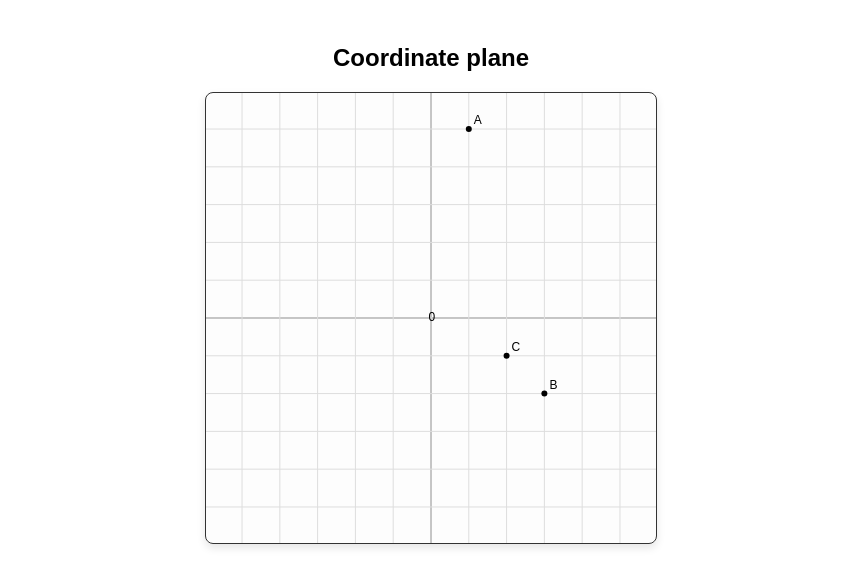
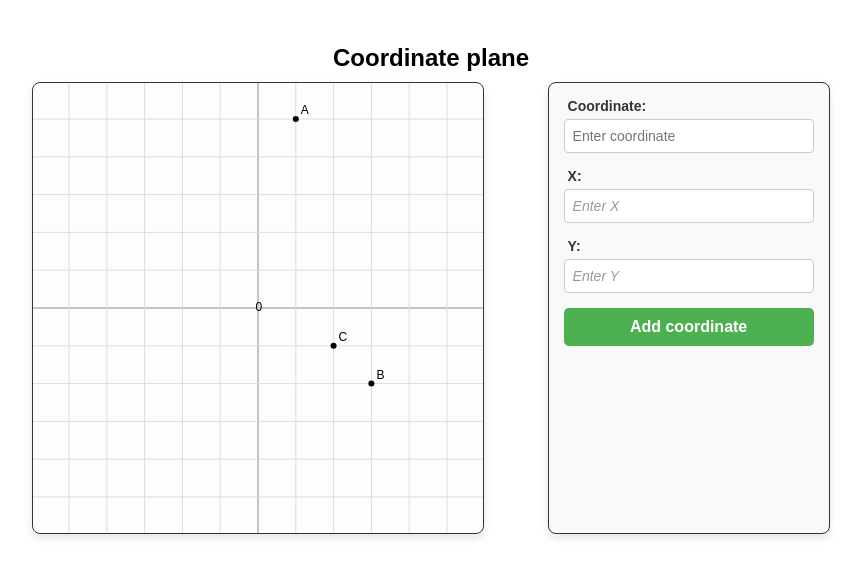
Before and after one commit to Tetiana1010/canvas-coordinate-system, a plain HTML site: page index.html in a window 1280 px wide. Shown: the whole page, without its empty margins (209-1070 px from the left). Drawn offline with Linux system fonts and the light colour scheme.

Commit message:
Implemented form

```diff
--- a/index.html
+++ b/index.html
@@ -9,7 +9,28 @@
 </head>
 <body>
   <h1>Coordinate plane</h1>
-  <canvas id="canvas" width="450" height="450">
-  </canvas>
+  <div class="coordinate-container">
+    <canvas id="canvas" width="450" height="450">
+    </canvas>
+    <form id="form">
+      <fieldset>
+        <div>
+          <label for="coord">Coordinate:</label>
+          <input type="text" id="coord" name="coord" placeholder="Enter coordinate" maxlength="1" minlength="1" required>
+        </div>
+        <div>
+          <label for="xCoord">X:</label>
+          <input type="number" id="xCoord" name="xCoord" placeholder="Enter X" required>
+        </div>
+        <div>
+          <label for="yCoord">Y:</label>
+          <input type="number" id="yCoord" name="yCoord" placeholder="Enter Y" required>
+        </div>
+        <button type="submit" class="add-coordinate-btn">
+          Add coordinate
+        </button>
+      </fieldset>
+    </form>
+  </div>
 </body>
 </html>
--- a/script.js
+++ b/script.js
@@ -4,7 +4,7 @@ const coordinates = {
   'C': { x: 2, y: -1 }
 };
 
-const canvas = document.getElementById('canvas');
+const canvas = document.querySelector('#canvas');
 const ctx = canvas.getContext('2d');
 const spacing = 37.795;
 const textOffset = -2.5;
@@ -84,3 +84,24 @@ const drawCoordinatePlane = () => {
 };
 
 drawCoordinatePlane();
+
+const form = document.querySelector('#form');
+
+const validateForm = (e) => {
+  e.preventDefault();
+
+  const coordinate = document.querySelector('#coord').value.toUpperCase();
+  const xValue = Number(document.querySelector('#xCoord').value);
+  const yValue = Number(document.querySelector('#yCoord').value);
+
+  coordinates[coordinate] = {
+    x: xValue,
+    y: yValue
+  };
+
+  ctx.clearRect(0, 0, canvas.width, canvas.height);
+
+  drawCoordinatePlane();
+};
+
+form.addEventListener("submit", validateForm);
--- a/style.css
+++ b/style.css
@@ -9,11 +9,95 @@ h1 {
   margin-bottom: 10px;
 }
 
-#canvas {
+.coordinate-container {
+  display: flex;
+  justify-content: center;
+  gap: 5%;
+}
+
+.coordinate-container #canvas {
   border: 1px solid #333;
   border-radius: 8px;
   background-color: #f0f0f020;
   box-shadow: 0 4px 8px rgba(0, 0, 0, 0.1);
-  margin: 20px auto;
   display: block;
 }
+
+.coordinate-container form {
+  width: 250px;
+  padding: 15px;
+  border: 1px solid #333;
+  border-radius: 8px;
+  background-color: #f9f9f9;
+  box-shadow: 0 4px 8px rgba(0, 0, 0, 0.1);
+}
+
+.coordinate-container fieldset {
+  border: none;
+  padding: 0;
+  margin: 0;
+}
+
+.coordinate-container form div {
+  margin-bottom: 15px;
+  text-align: left;
+}
+
+.coordinate-container form label {
+  display: block;
+  font-size: 14px;
+  margin-bottom: 5px;
+  font-weight: bold;
+  color: #333;
+  padding: 0 4px;
+}
+
+.coordinate-container form input {
+  width: 100%;
+  padding: 8px;
+  border: 1px solid #ccc;
+  border-radius: 4px;
+  box-sizing: border-box;
+  font-size: 14px;
+}
+
+.coordinate-container form input:focus {
+  border-color: #007bff;
+  outline: none;
+}
+
+.coordinate-container form input[type="number"]::placeholder {
+  color: #999;
+  font-style: italic;
+}
+
+.coordinate-containerform input[type="number"] {
+  text-align: center;
+}
+
+.add-coordinate-btn {
+  background-color: #4CAF50;
+  color: white;
+  border: none;
+  padding: 10px 20px;
+  font-size: 16px;
+  font-weight: bold;
+  border-radius: 5px;
+  cursor: pointer;
+  transition: background-color 0.3s ease;
+  width: 100%;
+}
+
+.add-coordinate-btn:hover {
+  background-color: #45a049;
+}
+
+.add-coordinate-btn:active {
+  background-color: #3e8e41;
+  transform: scale(0.98);
+}
+
+.add-coordinate-btn:focus {
+  outline: none;
+  box-shadow: 0 0 5px #4CAF50;
+}
```
